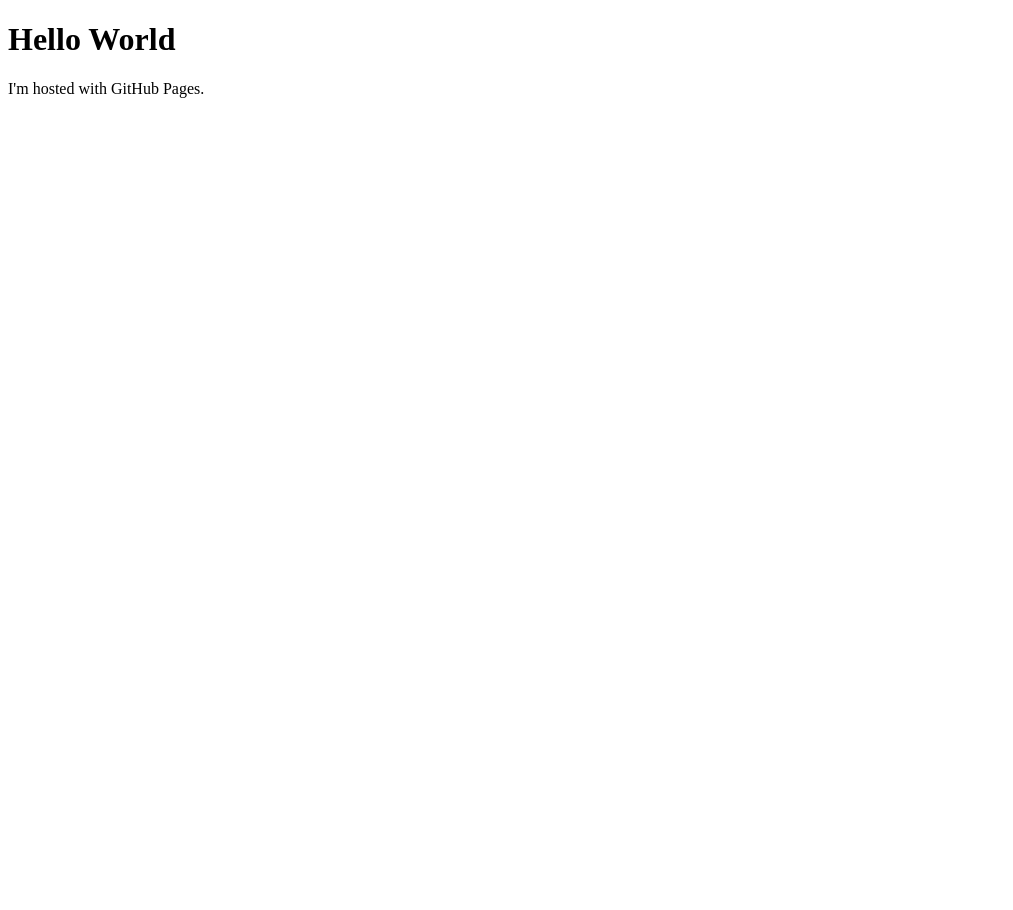
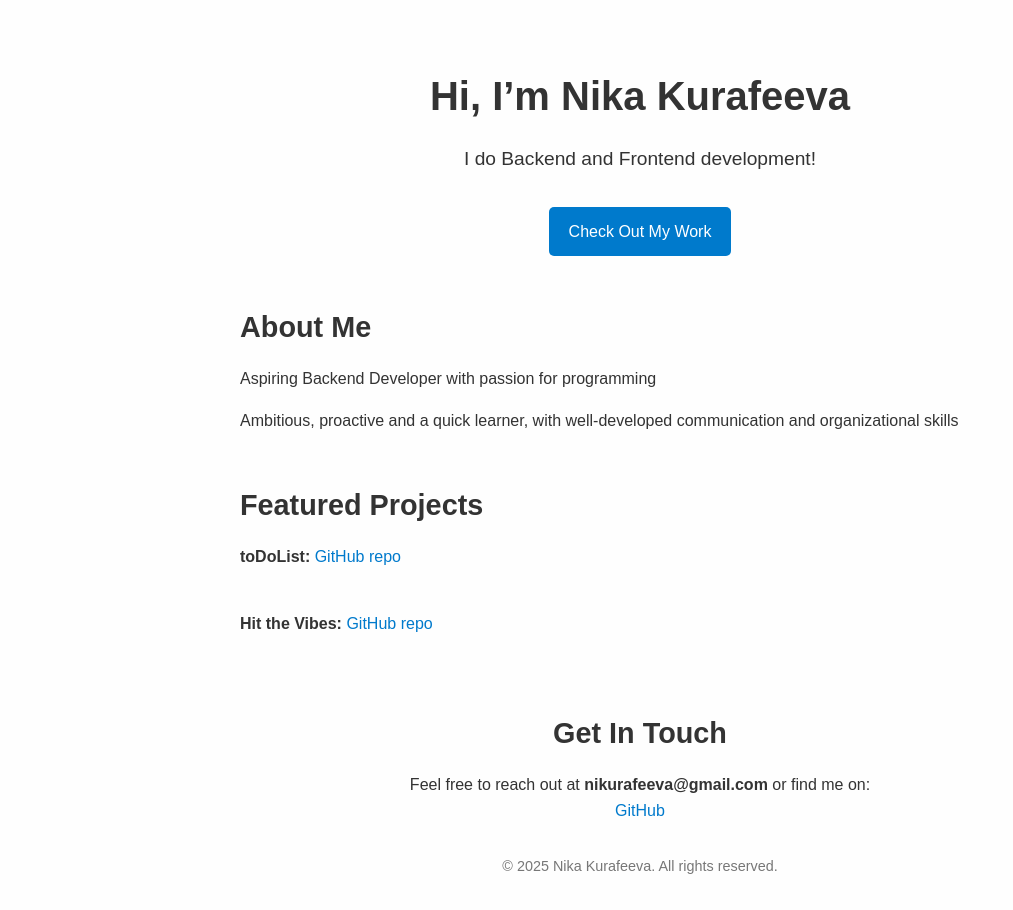
Before and after one commit to meh-lnyk/meh-lnyk.github.io, a plain HTML site: page index.html in a window 1280 px wide. Shown: the whole page, without its empty margins (0-1013 px from the left). Before the commit the page ends 800 px from the top, so only its background shows below. Drawn offline with Linux system fonts and the light colour scheme.

Commit message:
added basic content

```diff
--- a/index.html
+++ b/index.html
@@ -1,7 +1,50 @@
 <!DOCTYPE html>
-<html>
+<html lang="en">
+<head>
+  <meta charset="UTF-8" />
+  <meta name="viewport" content="width=device-width, initial-scale=1.0"/>
+  <title>Nika Kurafeeva - Personal Landing Page</title>
+  <link rel="stylesheet" href="styles.css" />
+</head>
 <body>
-<h1>Hello World</h1>
-<p>I'm hosted with GitHub Pages.</p>
+  <header class="hero">
+    <h1>Hi, I’m Nika Kurafeeva</h1>
+    <p>I do Backend and Frontend development!</p>
+    <a class="cta" href="https://github.com/meh-lnyk" target="_blank">Check Out My Work</a>
+  </header>
+
+  <section class="about">
+    <h2>About Me</h2>
+    <p>Aspiring Backend Developer with passion for programming</p>
+    <p>Ambitious, proactive and a quick learner, with well-developed communication and organizational skills</p>
+  </section>
+
+  <section class="projects">
+    <h2>Featured Projects</h2>
+    <ul class="project-list">
+      <li>
+        <strong>toDoList:</strong>
+        <a href="https://github.com/meh-lnyk/toDoList" target="_blank">GitHub repo</a>
+        <p style="visibility: hidden;">Project description</p>
+      </li>
+      <li>
+        <strong>Hit the Vibes:</strong>
+        <a href="https://github.com/meh-lnyk/hit-the-vibes" target="_blank">GitHub repo</a>
+        <p style="visibility: hidden;">Project description</p>
+      </li>
+    </ul>
+  </section>
+
+  <section class="contact">
+    <h2>Get In Touch</h2>
+    <p>Feel free to reach out at <strong>nikurafeeva@gmail.com</strong> or find me on:</p>
+    <div class="social-links">
+      <a href="https://github.com/meh-lnyk" target="_blank">GitHub</a>
+    </div>
+  </section>
+
+  <footer>
+    <p>© 2025 Nika Kurafeeva. All rights reserved.</p>
+  </footer>
 </body>
 </html>
--- /dev/null
+++ b/styles.css
@@ -0,0 +1,106 @@
+* {
+margin: 0;
+padding: 0;
+box-sizing: border-box;
+}
+
+body {
+font-family: sans-serif;
+color: #333;
+line-height: 1.6;
+background-color: #fefefe;
+}
+
+/* Overall Layout */
+header, section, footer {
+width: 90%;
+max-width: 800px;
+margin: 2rem auto;
+}
+
+header {
+text-align: center;
+margin-top: 4rem;
+}
+
+/* Hero / Intro Section */
+.hero h1 {
+font-size: 2.5rem;
+margin-bottom: 1rem;
+}
+
+.hero p {
+font-size: 1.2rem;
+margin-bottom: 1rem;
+}
+
+.hero .cta {
+display: inline-block;
+margin-top: 1rem;
+padding: 0.75rem 1.25rem;
+text-decoration: none;
+background-color: #007acc;
+color: #fff;
+border-radius: 5px;
+}
+
+/* About Section */
+.about {
+margin-top: 3rem;
+}
+
+.about h2 {
+font-size: 1.8rem;
+margin-bottom: 1rem;
+}
+
+.about p {
+margin-bottom: 1rem;
+}
+
+/* Projects Section */
+.projects {
+margin-top: 3rem;
+}
+
+.projects h2 {
+font-size: 1.8rem;
+margin-bottom: 1rem;
+}
+
+.project-list {
+list-style: none;
+}
+
+.project-list li {
+margin: 1rem 0;
+}
+
+.project-list a {
+color: #007acc;
+text-decoration: none;
+}
+
+/* Contact / Social Section */
+.contact {
+margin-top: 3rem;
+text-align: center;
+}
+
+.contact h2 {
+font-size: 1.8rem;
+margin-bottom: 1rem;
+}
+
+.social-links a {
+margin: 0 1rem;
+color: #007acc;
+text-decoration: none;
+}
+
+/* Footer */
+footer {
+text-align: center;
+font-size: 0.9rem;
+color: #777;
+}
```
